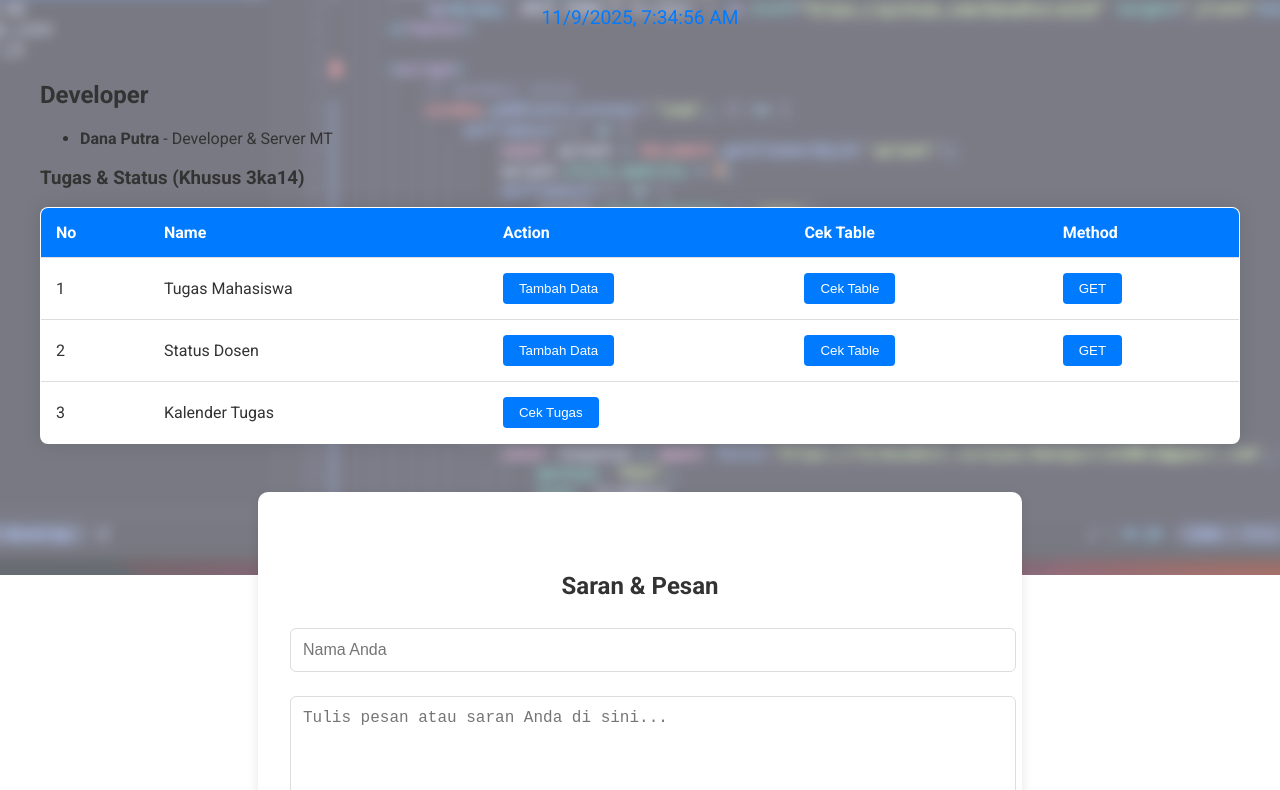
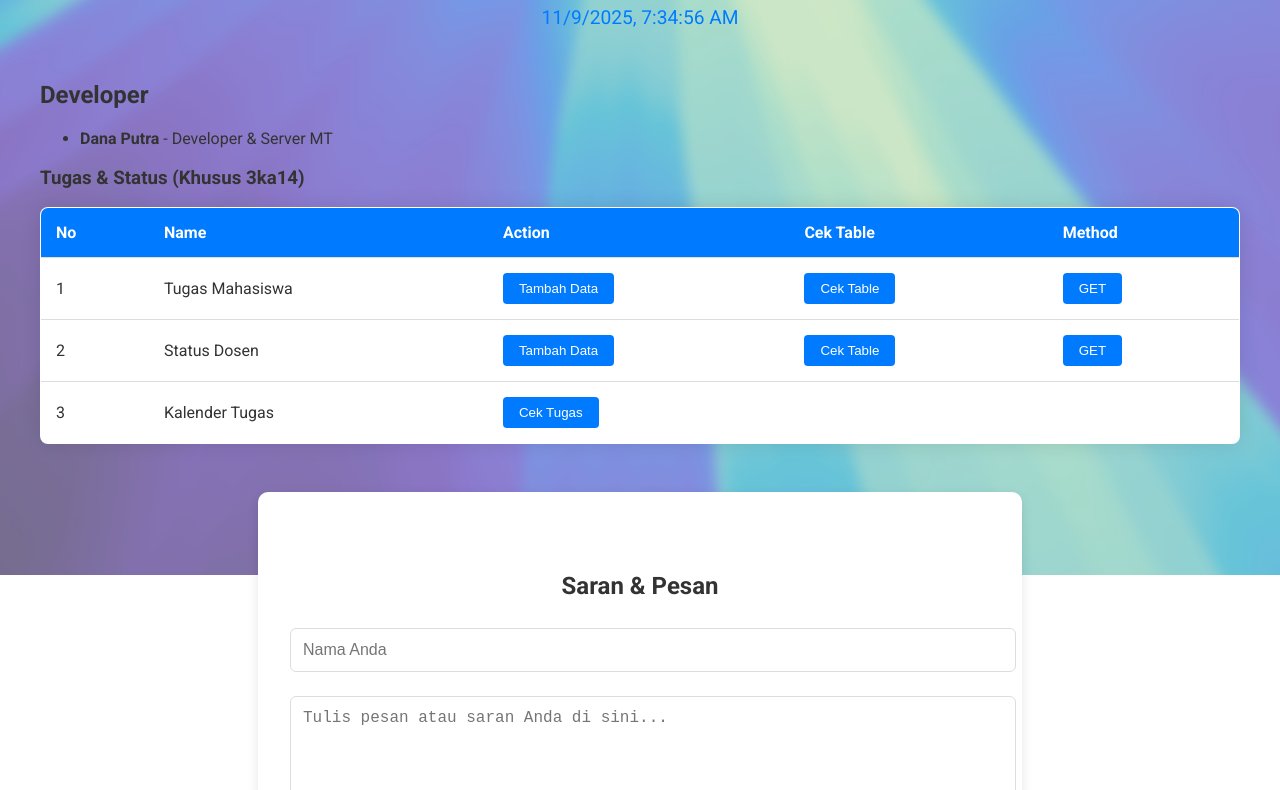
Before and after one commit to DanaPutra133/ka14_Management-task, a website: page views/index.html in a window 1280 px wide. Shown: the part 225-1015 px from the top of the page. Drawn offline with nearby package versions, Linux system fonts and the light colour scheme; some packages are replaced by stand-ins of ours; a script that the page names is missing.

Commit message:
change background

```diff
--- a/views/index.html
+++ b/views/index.html
@@ -467,7 +467,7 @@
 <body>
 
     <div class="background-container">
-        <img src="./background/background2.png" alt="Background" class="background-image">
+        <img src="./background/background2.webp" alt="Background" class="background-image">
     </div>
 
     <div id="splash">
```
Also changed, not shown: views/background/background.webp (added), views/background/background2.webp (added).
